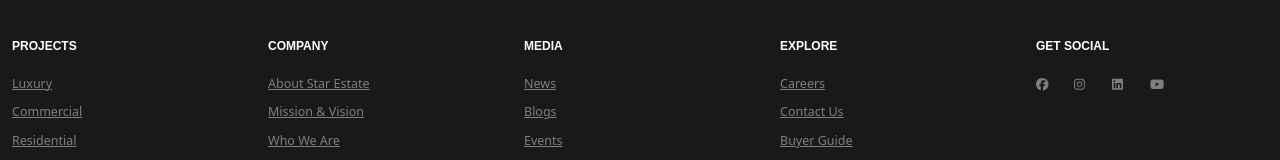
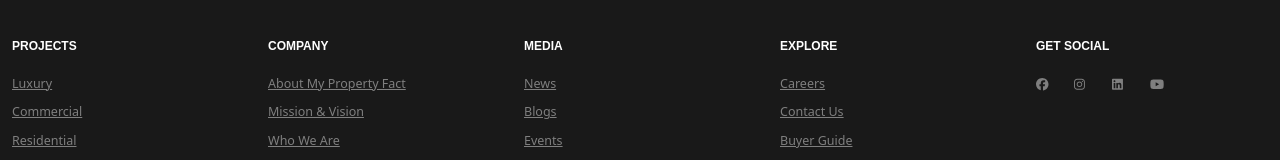
Before and after one commit to abhis9582/my-property-fact, a Next.js app: page /components/agra in a window 1280 px wide. Shown: the part 2107-2267 px from the top of the page. Built offline with nearby package versions, Linux system fonts and the light colour scheme.

Commit message:
renamed project name

```diff
--- a/src/app/components/footer/page.js
+++ b/src/app/components/footer/page.js
@@ -444,7 +444,7 @@ export default function Footer() {
                     <h6>Company</h6>
                     <ul className="list-inline">
                       <li>
-                        <a href="about-us.html">About Star Estate</a>
+                        <a href="about-us.html">About My Property Fact</a>
                       </li>
                       <li>
                         <a href="about-us.html#mission">Mission & Vision</a>
```
